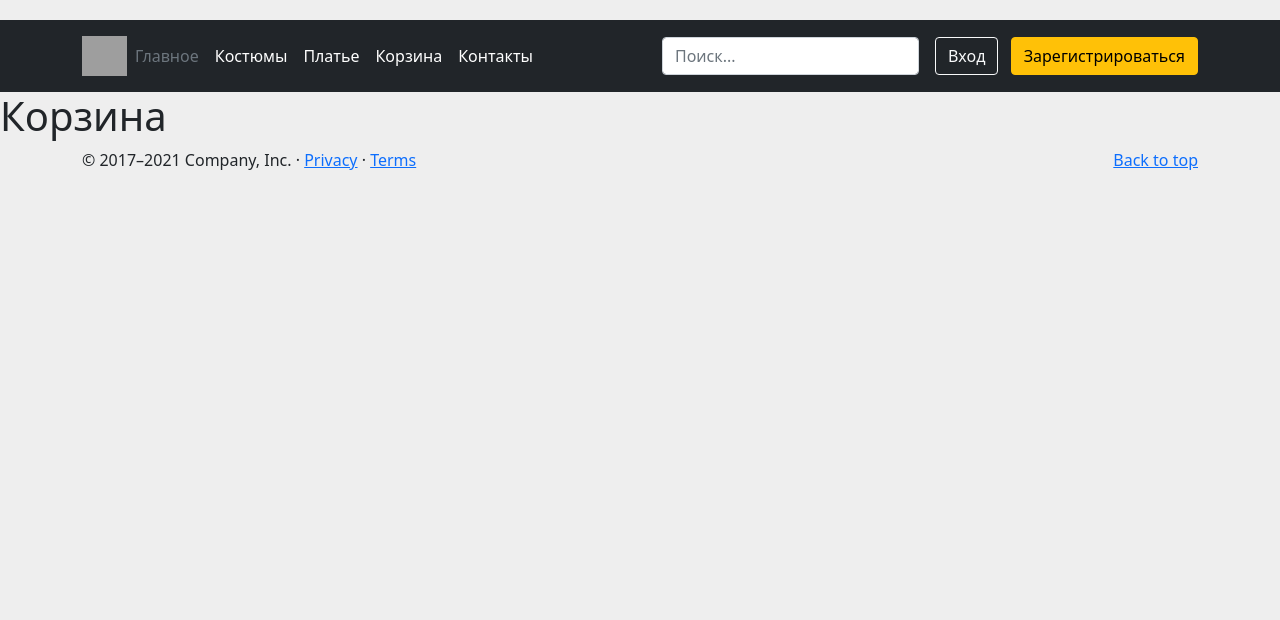
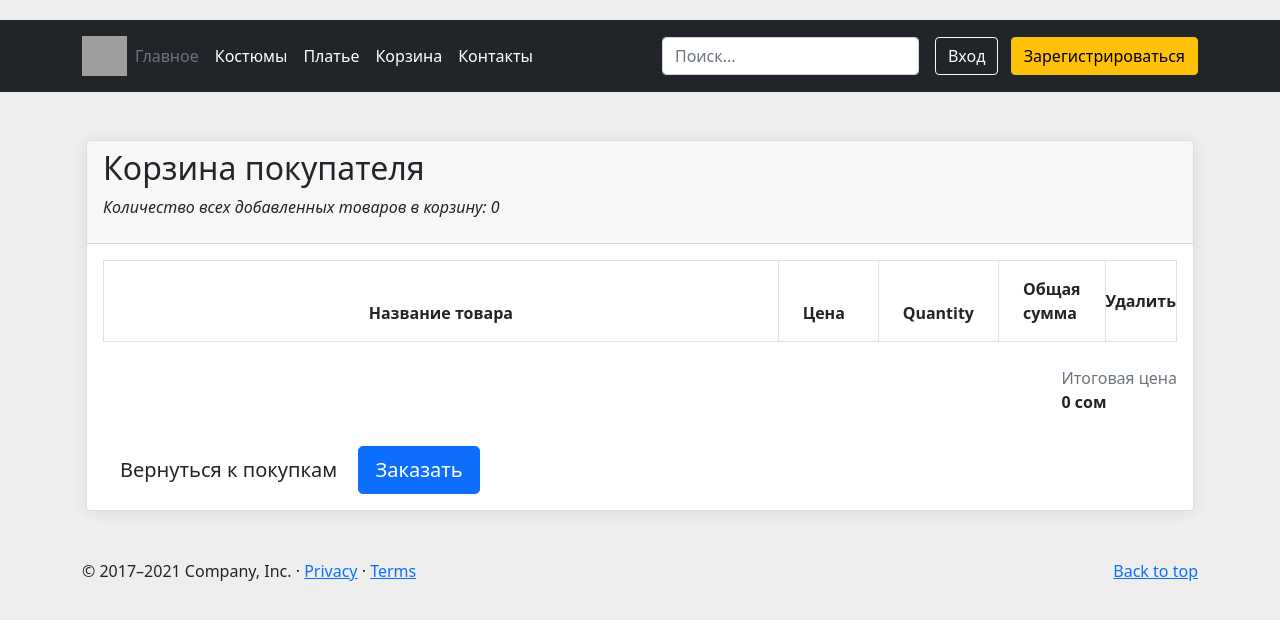
Before and after one commit to itcsoft/internet-magazine, a Django app: page /cart in a window 1280 px wide. Shown: the top 620 px of the page. Run offline with Django 4.2, Linux system fonts and the light colour scheme; lists and menus that the app fills with data are empty; grey boxes are pictures that could not be loaded.

Commit message:
added order

```diff
--- a/internet_magazine/urls.py
+++ b/internet_magazine/urls.py
@@ -15,7 +15,7 @@ Including another URLconf
 """
 from django.contrib import admin
 from django.urls import path, include
-from marketplace.views import base, homepage, products, cart, search, signup, signin, signout, detail, addToCart
+from marketplace.views import base, homepage, products, cart, search, signup, signin, signout, detail, addToCart, remove_from_url, order, thanks, order_data
 from internet_magazine.settings import MEDIA_URL, MEDIA_ROOT
 from django.conf.urls.static import static
 
@@ -32,6 +32,10 @@ urlpatterns = [
     path('signout', signout, name='signout'), # выход
     path('detail/<int:pk>', detail, name='detail'),
     path('addToCart/<int:pk>', addToCart, name='addToCart'),
+    path('remove_from_url/<int:pk>', remove_from_url, name='remove_from_url'),
+    path('order/', order, name='order'),
+    path('order_data/', order_data, name='order_data'),
+    path('thanks/', thanks, name='thanks'),
     path('admin/', admin.site.urls),
 ]
 
--- a/marketplace/admin.py
+++ b/marketplace/admin.py
@@ -1,5 +1,5 @@
 from django.contrib import admin
-from marketplace.models import Category2, Product
+from marketplace.models import Category2, Product, Order, OrderData
 
 class CategoryAdmin(admin.ModelAdmin):
     list_display = ['name']
@@ -9,3 +9,6 @@ class ProductAdmin(admin.ModelAdmin):
 
 admin.site.register(Category2, CategoryAdmin)
 admin.site.register(Product, ProductAdmin)
+
+admin.site.register(OrderData)
+admin.site.register(Order)
--- a/marketplace/views.py
+++ b/marketplace/views.py
@@ -1,7 +1,7 @@
 from unicodedata import category
 from django.http import HttpResponse
 from django.shortcuts import render, redirect
-from marketplace.models import Category2, Product
+from marketplace.models import Category2, Product, Order, OrderData
 from django.contrib.auth.forms import UserCreationForm, AuthenticationForm
 from django.contrib.auth import login, authenticate, logout
 
@@ -32,9 +32,6 @@ def products(request, pk):
     title = Category2.objects.get(pk=pk)
     products_cat = Product.objects.filter(category=pk)
     return render(request, 'products.html', {'title':title, 'products':products_cat, 'categories':categories})
-
-def cart(request):
-    return render(request, 'cart.html', {'title':'Корзина'} )
 
 def search(request):
     if request.method == 'POST':
@@ -92,4 +89,72 @@ def detail(request, pk):
 
 def addToCart(request, pk):
 
-    return HttpResponse('КОрзина')
+    cart_session = request.session.get('cart_session', [])
+    cart_session.append(pk)
+    request.session['cart_session'] = cart_session
+    print(cart_session)
+    return redirect('/cart')
+
+def cart(request):
+    cart_session = request.session.get('cart_session', [])
+    all_product_count = len(cart_session)
+    products_inCart = Product.objects.filter(id__in=cart_session)
+    print(products_inCart)
+    all_product_total_sum = 0
+    for product_cart in products_inCart:
+        product_cart.count = cart_session.count(product_cart.id)
+        product_cart.sum = product_cart.count * product_cart.price
+        all_product_total_sum += product_cart.sum
+
+    return render(request, 'cart.html', {'title':'Корзина', 'products_inCart':products_inCart, 'all_product_count':all_product_count, 'all_product_total_sum':all_product_total_sum} )
+
+
+def remove_from_url(request, pk):
+    cart = request.session.get('cart_session', [])
+    cart.remove(pk)
+    request.session['cart_session'] = cart
+
+    return redirect('cart')
+
+
+def order(request):
+    return render(request, 'order.html')
+
+def order_data(request):
+    cart_session = request.session.get('cart_session', [])
+    products_inCart = Product.objects.filter(id__in=cart_session)
+    print(products_inCart)
+    all_product_total_sum = 0
+    for product_cart in products_inCart:
+        product_cart.count = cart_session.count(product_cart.id)
+        product_cart.sum = product_cart.count * product_cart.price
+        all_product_total_sum += product_cart.sum
+
+    if request.method == 'POST':
+        orderc = OrderData()
+        orderc.name = request.POST.get('c_name')
+        orderc.number = request.POST.get('c_number')
+        orderc.address = request.POST.get('c_address')
+        orderc.email = request.POST.get('c_email')
+        orderc.message = request.POST.get('c_message')
+        orderc.save()
+
+        for i in products_inCart:
+            order = Order()
+            order.product = i.name
+            order.price = i.price
+            order.count = i.count
+            order.total_sum = i.sum
+            order.customer = orderc
+            order.save()
+
+    cart_session = request.session.get('cart_session', [])
+    cart_session.clear()
+    request.session['cart_session'] = cart_session
+    all_product_count = len(cart_session)
+
+    return redirect('thanks')
+
+
+def thanks(request):
+    return render(request, 'thanks.html')
--- a/static/css/base.css
+++ b/static/css/base.css
@@ -182,3 +182,29 @@ background:#eee;
     font-size: 18px;
     font-weight: 300;
 }
+
+
+body{
+    margin-top:20px;
+    background:#eee;
+}
+.ui-w-40 {
+    width: 40px !important;
+    height: auto;
+}
+
+.card{
+    box-shadow: 0 1px 15px 1px rgba(52,40,104,.08);
+}
+
+.ui-product-color {
+    display: inline-block;
+    overflow: hidden;
+    margin: .144em;
+    width: .875rem;
+    height: .875rem;
+    border-radius: 10rem;
+    -webkit-box-shadow: 0 0 0 1px rgba(0,0,0,0.15) inset;
+    box-shadow: 0 0 0 1px rgba(0,0,0,0.15) inset;
+    vertical-align: middle;
+}
--- a/templates/cart.html
+++ b/templates/cart.html
@@ -4,6 +4,77 @@
 
 {% block content %}
 
-<h1>Корзина</h1>
+<div class="container px-3 my-5 clearfix">
+    <!-- Shopping cart table -->
+    <div class="card">
+        <div class="card-header">
+            <h2>Корзина покупателя</h2>
+            <p><i>Количество всех добавленных товаров в корзину: {{all_product_count}}</i></p>
+        </div>
+        <div class="card-body">
+            <div class="table-responsive">
+              <table class="table table-bordered m-0">
+                <thead>
+                  <tr>
+                    <!-- Set columns width -->
+                    <th class="text-center py-3 px-4" style="min-width: 400px;">Название товара</th>
+                    <th class="text-right py-3 px-4" style="width: 100px;">Цена</th>
+                    <th class="text-center py-3 px-4" style="width: 120px;">Quantity</th>
+                    <th class="text-right py-3 px-4" style="width: 100px;">Общая сумма</th>
+                    <th class="text-center align-middle py-3 px-0" style="width: 40px;"><a href="#" class="shop-tooltip float-none text-light" title="" data-original-title="Clear cart"><i class="ino ion-md-trash"></i></a>Удалить</th>
+                  </tr>
+                </thead>
+                <tbody>
+
+                    {% for product in products_inCart %}
+                  <tr>
+                    <td class="p-4">
+                      <div class="media align-items-center">
+                        <img src="{{product.image.url}}" class="d-block ui-w-40 ui-bordered mr-4" alt="">
+                        <div class="media-body">
+                          <a href="{% url 'detail' pk=product.pk %}" class="d-block text-dark">{{product.name}}</a>
+                          <small>
+                            <span class="text-muted">Категория: </span> {{product.category}} &nbsp;
+                          </small>
+                        </div>
+                      </div>
+                    </td>
+                    <td class="text-right font-weight-semibold align-middle p-4">{{product.price}} сом</td>
+                    <td class="align-middle p-4"><input type="text" class="form-control text-center" value="{{product.count}}"></td>
+                    <td class="text-right font-weight-semibold align-middle p-4">{{product.sum}} сом</td>
+                    <td class="text-center align-middle px-0"><a href="{% url 'remove_from_url' pk=product.pk %}" class="shop-tooltip close float-none text-danger" title="" data-original-title="Remove">×</a></td>
+                  </tr>
+                    {% endfor %}
+
+                </tbody>
+              </table>
+            </div>
+            <!-- / Shopping cart table -->
+
+            <div class="d-flex flex-wrap justify-content-between align-items-center pb-4">
+              <div class="mt-4">
+                <!-- <label class="text-muted font-weight-normal">Promocode</label>
+                <input type="text" placeholder="ABC" class="form-control"> -->
+              </div>
+              <div class="d-flex">
+                <div class="text-right mt-4 mr-5">
+                  <!-- <label class="text-muted font-weight-normal m-0">Discount</label>
+                  <div class="text-large"><strong>$20</strong></div> -->
+                </div>
+                <div class="text-right mt-4">
+                  <label class="text-muted font-weight-normal m-0">Итоговая цена</label>
+                  <div class="text-large"><strong>{{all_product_total_sum}} сом</strong></div>
+                </div>
+              </div>
+            </div>
+
+            <div class="float-right">
+              <button type="button" class="btn btn-lg btn-default md-btn-flat mt-2 mr-3">Bернуться к покупкам</button>
+              <a href="{% url 'order' %}" type="button" class="btn btn-lg btn-primary mt-2">Заказать</a>
+            </div>
+
+          </div>
+      </div>
+  </div>
 
 {% endblock %}
--- a/templates/products.html
+++ b/templates/products.html
@@ -56,7 +56,7 @@
                           <s></s> {{product.price}} сом</i>
                       <i></i>
                   </h5>
-                  <a href="" class="btn btn-primary ">Добавить в
+                  <a href="{% url 'addToCart' pk=product.pk %}" class="btn btn-primary ">Добавить в
                       корзину</a>
               </div>
           </div>
```
Also changed, not shown: marketplace/models.py (+22 -0 lines), templates/order.html (added, +36 -0 lines), templates/thanks.html (added, +11 -0 lines), db.sqlite3.
